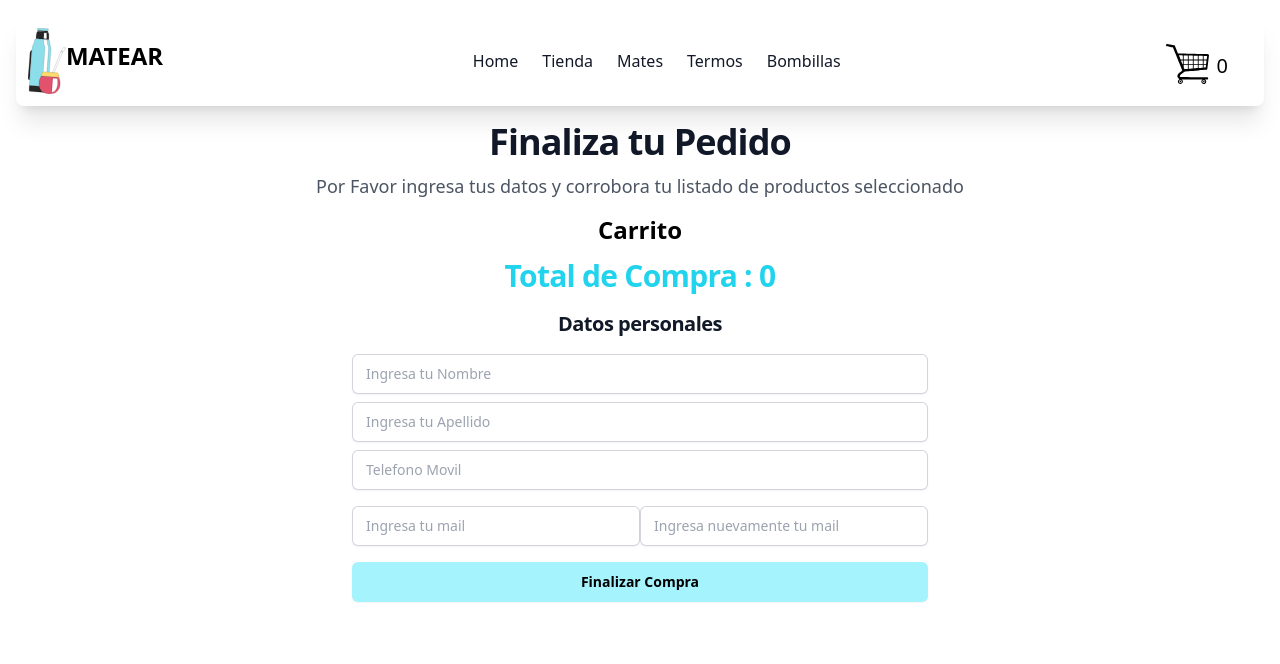
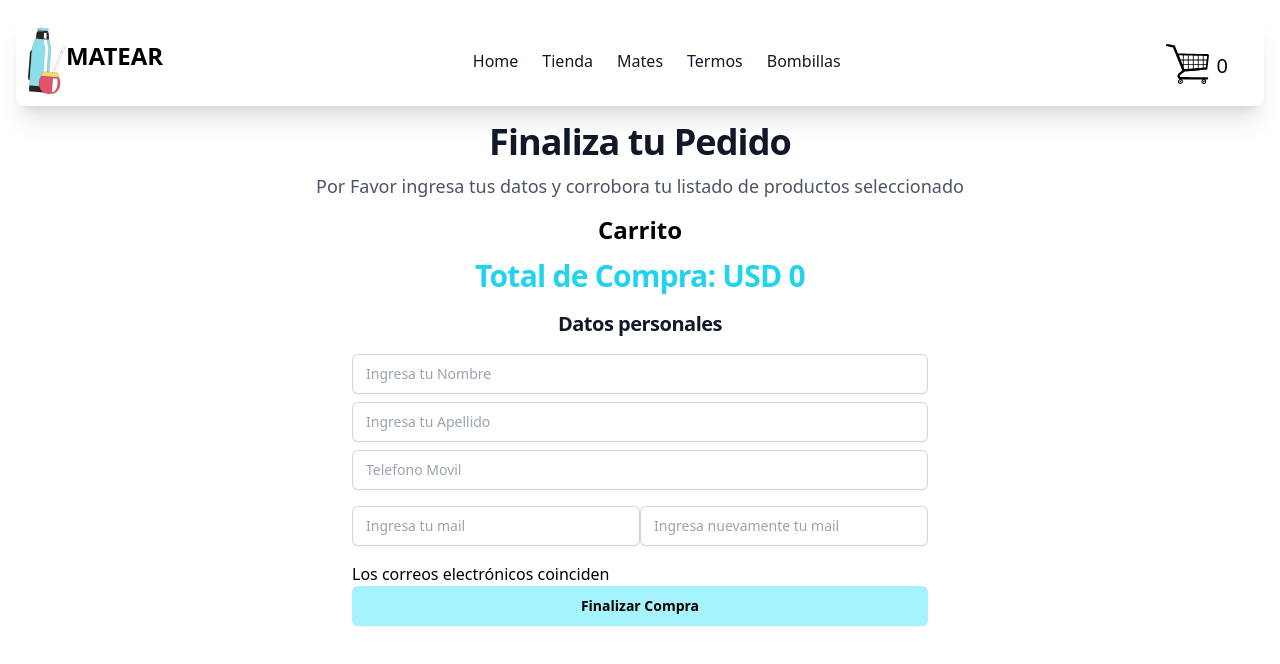
Before and after one commit to benjamontero/PreEntrega1-Montero, a React (Vite) app: page /checkout in a window 1280 px wide. Shown: the top 664 px of the page. Built offline with nearby package versions, Linux system fonts and the light colour scheme.

Commit message:
ultimos cambios subidos

```diff
--- a/src/components/ItemDetail/ItemDetail.jsx
+++ b/src/components/ItemDetail/ItemDetail.jsx
@@ -21,7 +21,6 @@ export const ItemDetail = ({
   const handleSumar = () => {
     cantidad < stock && setCantidad(cantidad + 1);
   };
-
 
   return (
     <div className=" py-8">
--- a/src/components/ItemListContainer/ItemListContainer.jsx
+++ b/src/components/ItemListContainer/ItemListContainer.jsx
@@ -5,6 +5,7 @@ import { ItemList } from "../ItemList/ItemList";
 import { CartCtx } from "../../context/cartContext";
 import { collection, getDocs, query, where } from "firebase/firestore";
 import { db } from "../../firebase/config";
+
 
 export const ItemListContainer = () => {
   const { id } = useParams();
--- a/src/context/CartContext.jsx
+++ b/src/context/CartContext.jsx
@@ -14,7 +14,7 @@ export const CartContext = ({ children }) => {
     //genera nueva variable para pushear en caso de que no haya coincidencia
     const itemAdd = { id, name, price, cantidad };
     //incializa y copia todo lo que traer el cart en nueva variable
-    const newCart = cart;
+    const newCart = [...cart]; // Crear una copia nueva del carrito
     //buscador de item en el carrito
     const findCarrito = newCart.find((prod) => prod.id === itemAdd.id);
     if (findCarrito) {
@@ -22,8 +22,8 @@ export const CartContext = ({ children }) => {
     } else {
       newCart.push(itemAdd);
     }
-    setCart(newCart);
-    localStorage.setItem('cart', JSON.stringify(cart));
+    setCart(newCart); // Actualizar el carrito con la nueva copia
+    localStorage.setItem('cart', JSON.stringify(newCart)); // Guardar la nueva copia en el localStorage
     console.log(cart)
   };
 
--- a/src/pages/Checkout.jsx
+++ b/src/pages/Checkout.jsx
@@ -1,4 +1,4 @@
-import React, { useContext, useState } from "react";
+import React, { useContext, useEffect, useState } from "react";
 import { Layout } from "../components/Layout/Layout";
 import { CartCtx } from "../context/cartContext";
 import { useForm } from "react-hook-form";
@@ -8,9 +8,35 @@ import { Link } from "react-router-dom";
 
 export const Checkout = () => {
   const [idPedido, setIdPedido] = useState("");
+  const { cart, emplyCart, totalPrice } = useContext(CartCtx);
 
-  const { cart, emplyCart, totalPrice } = useContext(CartCtx);
+  //metodos de react-hook-form, para hacer mas simple el manejo de formularios
   const { register, handleSubmit } = useForm();
+
+  //seteo de variables estados para poder ser comparados en tiempo real
+  const [emailPrimary, setEmailPrimary] = useState("");
+  const [emailSecondary, setEmailSecondary] = useState("");
+  const [emailsMatch, setEmailsMatch] = useState(true);
+
+  const handleEmailPrimaryChange = (e) => {
+    const { value } = e.target;
+    setEmailPrimary(value);
+  };
+  //se genera un segundo manejar del segundo evento ya que el primero generaba error manejando y seteando en la misma Fn
+  const handleEmailSecondaryChange = (e) => {
+    const { value } = e.target;
+    setEmailSecondary(value);
+  };
+
+  useEffect(() => {
+    if (emailPrimary === emailSecondary) {
+      console.log("iguales");
+      setEmailsMatch(true);
+    } else {
+      console.log("no iguales");
+      setEmailsMatch(false);
+    }
+  }, [emailPrimary, emailSecondary]);
 
   const compra = (data) => {
     const pedido = {
@@ -67,16 +93,16 @@ export const Checkout = () => {
               <h2 className="font-semibold">{prod.name}</h2>
               <h2>Precio: USD: {prod.price}</h2>
               <h2>Cantidad: {prod.cantidad}</h2>
-              <h2>Precio Total: {prod.price * prod.cantidad}</h2>
+              <h2>Precio Total: USD {prod.price * prod.cantidad}</h2>
             </div>
           ))}
         </div>
         <h2 className="text-3xl font-bold tracking-tight text-cyan-400 text-center">
-            Total de Compra : {totalPrice()}
-          </h2>
+          Total de Compra: USD {totalPrice()}
+        </h2>
         <h2 className="text-xl font-bold tracking-tight mt-4 text-gray-900 text-center">
-            Datos personales
-          </h2>
+          Datos personales
+        </h2>
         <form
           onSubmit={handleSubmit(compra)}
           className="mx-auto mt-4 max-w-xl "
@@ -109,21 +135,30 @@ export const Checkout = () => {
               name="email"
               className="block w-full rounded-md mb-4 border-0 px-3.5 py-2 text-gray-900 shadow-sm ring-1 ring-inset ring-gray-300 placeholder:text-gray-400 focus:ring-2 focus:ring-inset focus:ring-indigo-600 sm:text-sm sm:leading-6"
               {...register("email")}
+              onChange={handleEmailPrimaryChange}
             />
             <input
               type="email"
               placeholder="Ingresa nuevamente tu mail"
               name="emailVerificacion"
               className="block w-full rounded-md mb-4 border-0 px-3.5 py-2 text-gray-900 shadow-sm ring-1 ring-inset ring-gray-300 placeholder:text-gray-400 focus:ring-2 focus:ring-inset focus:ring-indigo-600 sm:text-sm sm:leading-6"
+              onChange={handleEmailSecondaryChange}
             />
           </div>
+          {emailsMatch ? (
+            <p>Los correos electrónicos coinciden</p>
+          ) : (
+            <p>Los correos electrónicos no coinciden</p>
+          )}
 
           <button
             type="submit"
-            className="block w-full rounded-md bg-cyan-200 px-3.5 py-2.5  text-center text-sm font-semibold  shadow-sm hover:bg-cyan-500 focus-visible:outline focus-visible:outline-2 focus-visible:outline-offset-2 focus-visible:outline-indigo-600"
+            className="block w-full rounded-md bg-cyan-200 px-3.5 py-2.5  text-center text-sm font-semibold  shadow-sm hover:bg-cyan-500 focus-visible:outline focus-visible:outline-2 focus-visible:outline-offset-2 focus-visible:outline-indigo-600 disabled:bg-gray-500"
+            disabled={!emailsMatch}
           >
             Finalizar Compra
           </button>
+
         </form>
       </div>
     </Layout>
```
